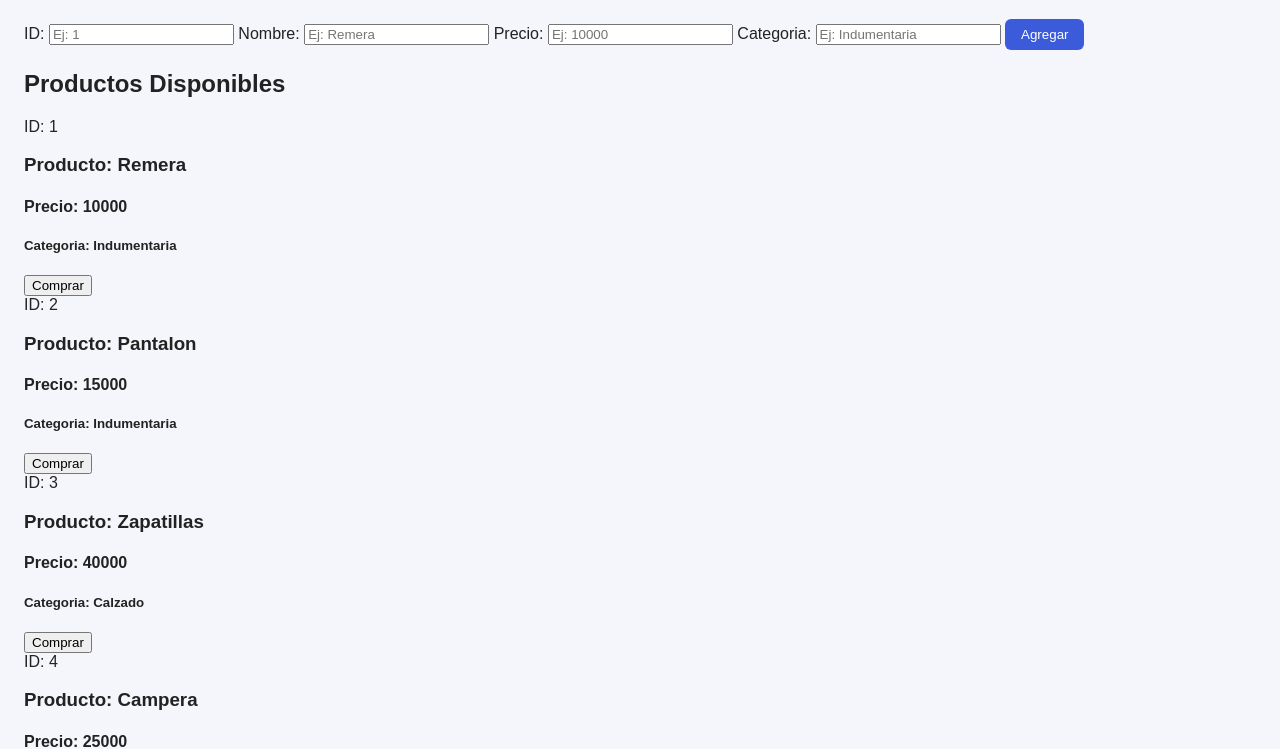
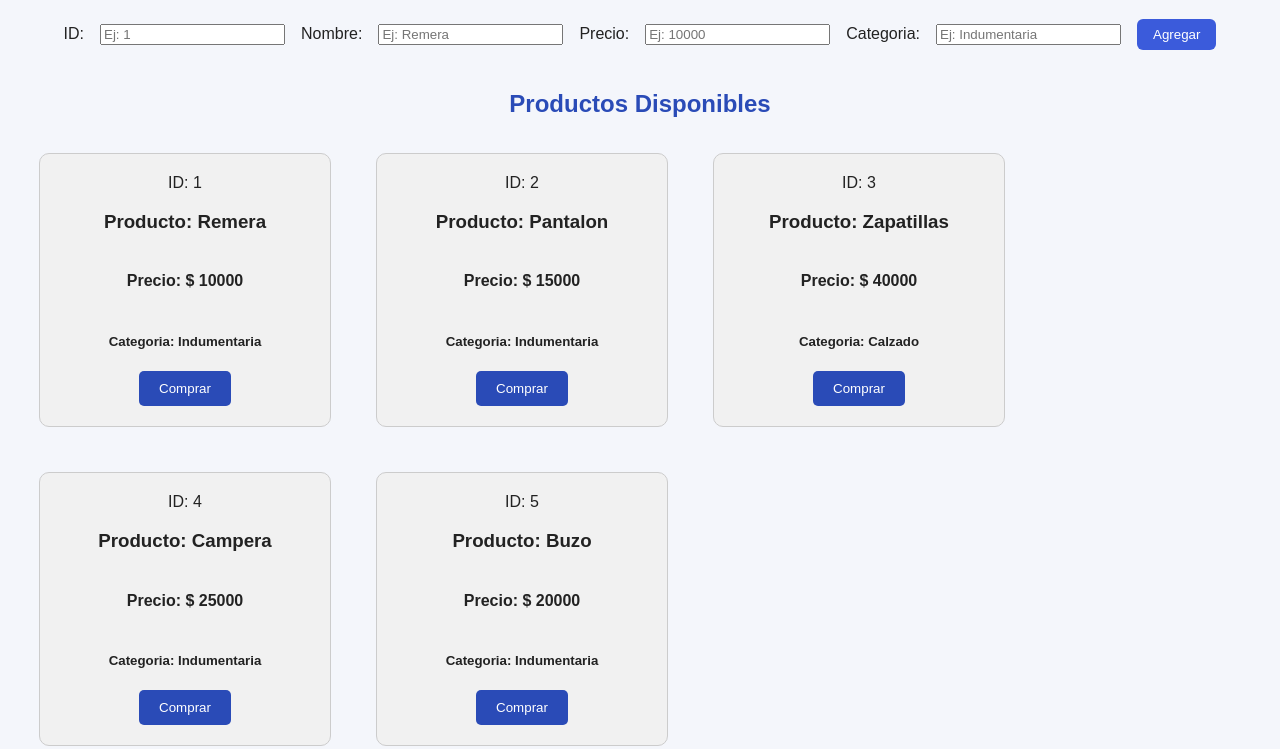
Before and after one commit to jojobloguz/Miprimerscriptinteractivo, a plain HTML site: page index.html in a window 1280 px wide. Shown: the part 85-834 px from the top of the page. Drawn offline with Linux system fonts and the light colour scheme.

Commit message:
Estilos con style.css

```diff
--- a/css/style.css
+++ b/css/style.css
@@ -26,3 +26,54 @@ h1 {
 #agregar:hover {
   background: #2a4bb7;
 }
+
+.contenedor{
+  display: flex;
+  flex-direction: row;
+  align-items: center;
+  justify-content: center;
+  gap: 16px;
+  margin-bottom: 40px;
+}
+
+.card {
+  display: flex;
+  flex-direction: column;
+  align-items: center;
+  justify-content: center;
+  background-color: #f1f1f1;
+  border: 1px solid #ccc;
+  border-radius: 10px;
+  padding: 20px;
+  margin: 15px;
+  width: 250px;
+}
+
+.card button {
+  background-color: #2a4bb7;
+  color: white;
+  padding: 10px 20px;
+  border: none;
+  border-radius: 5px;
+  cursor: pointer;
+}
+
+.subtitulo-cuerpo{
+  color: #2a4bb7;
+  display: flex;
+  flex-direction: row;
+  align-items: center;
+  justify-content: center;
+}
+
+#productosDisponibles {
+  display: flex;
+  flex-wrap: wrap;
+  gap: 15px;
+}
+
+#carrito {
+  display: flex;
+  flex-wrap: wrap;
+  gap: 15px;
+}
--- a/index.html
+++ b/index.html
@@ -23,10 +23,12 @@
         <button type="button" id="agregar">Agregar</button>
     </div>
 
-    <h2>Productos Disponibles</h2>
-    <div id="productosDisponibles"></div>
+    <section class="cuerpo">
+        <h2 class="subtitulo-cuerpo">Productos Disponibles</h2>
+        <div id="productosDisponibles"></div>
 
-    <h2>Carrito</h2>
-    <div id="carrito"></div>
+        <h2 class="subtitulo-cuerpo">Carrito</h2>
+        <div id="carrito"></div>
+    </section>
 </body>
 </html>
--- a/js/nuevomain.js
+++ b/js/nuevomain.js
@@ -53,7 +53,7 @@ function mostrarProductos(){
         contenedor.className ="card"
         contenedor.innerHTML = `<span>ID: ${producto.id}</span>
                                 <h3>Producto: ${producto.nombre}</h3>
-                                <h4>Precio: ${producto.precio}</h4>
+                                <h4>Precio: $ ${producto.precio}</h4>
                                 <h5>Categoria: ${producto.categoria}</h5>
                                 <button>Comprar</button>`
         let botonComprar = contenedor.querySelector("button")
@@ -86,7 +86,7 @@ function mostrarCarrito(){
         contenedor.className ="card"
         contenedor.innerHTML = `<span>ID: ${producto.id}</span>
                                 <h3>Producto: ${producto.nombre}</h3>
-                                <h4>Precio: ${producto.precio}</h4>
+                                <h4>Precio: $ ${producto.precio}</h4>
                                 <h5>Categoria: ${producto.categoria}</h5>
                                 <button>Eliminar</button>`
         let botonEliminar = contenedor.querySelector("button")
```
